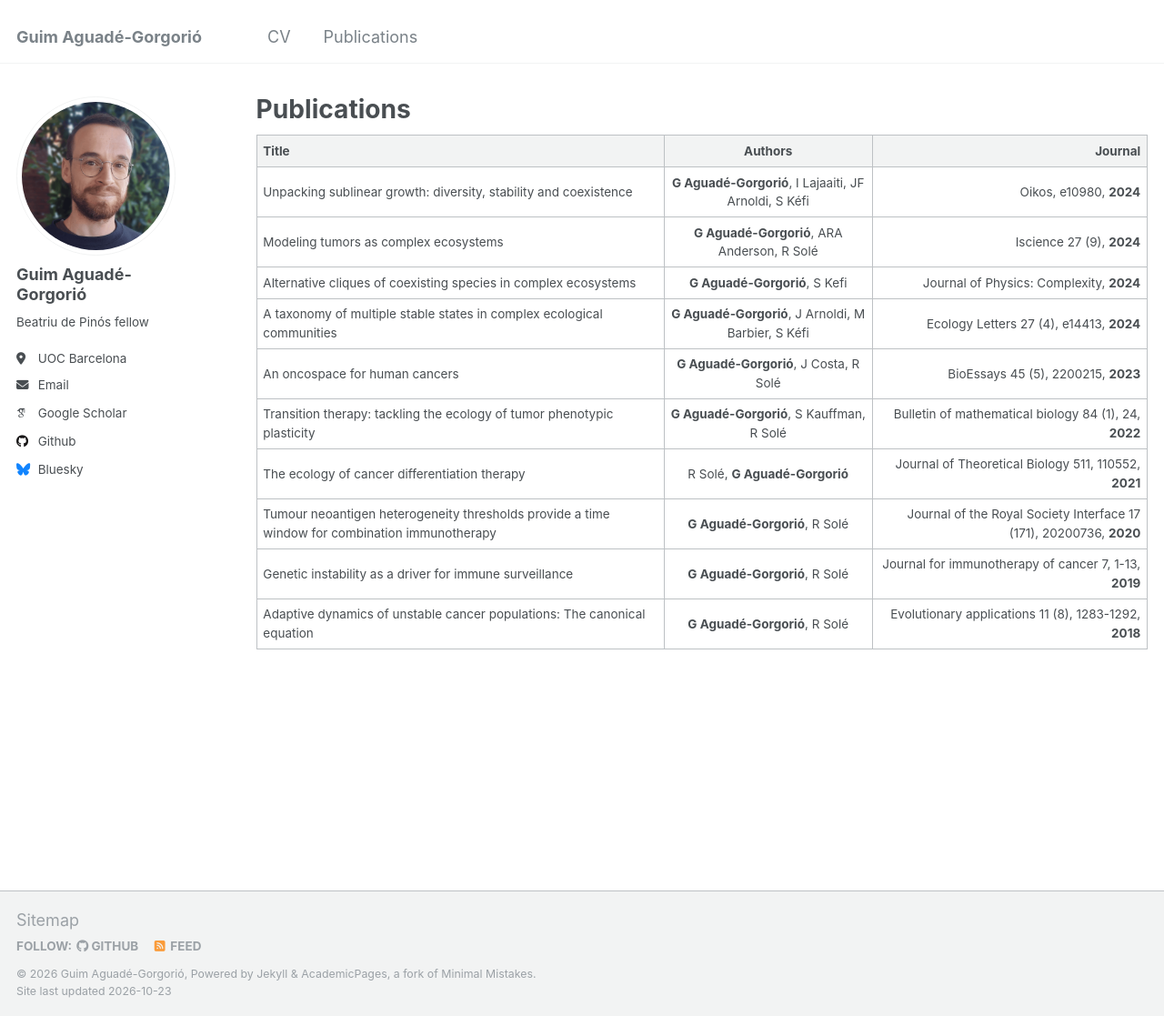
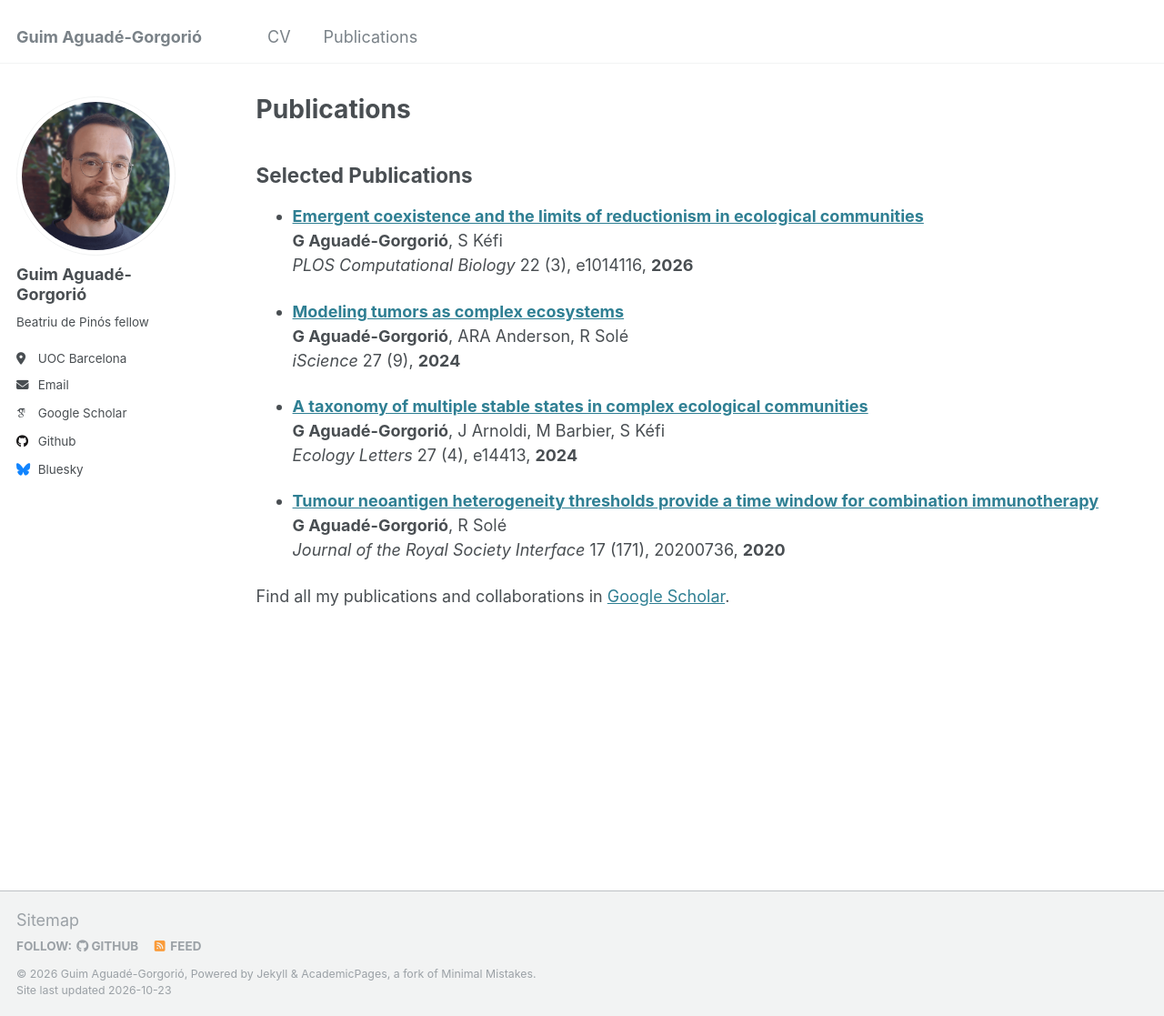
Before and after one commit to GuimAguade/GuimAguade.github.io, a Jekyll site: the page built from _pages/publications.md, in a window 1280 px wide and 1117 px high. Shown: the whole window at 91% size. Built offline with Jekyll 4.4.1, drawn with Linux system fonts in a browser that asks for light colours; some web fonts are replaced.

Commit message:
Update publications.md

```diff
--- a/_pages/publications.md
+++ b/_pages/publications.md
@@ -7,16 +7,22 @@ author_profile: true
 
 {% include base_path %}
 
+## Selected Publications
 
-| Title | Authors | Journal |
-|:--------|:-------:|--------:|
-| Unpacking sublinear growth: diversity, stability and coexistence | **G Aguadé‐Gorgorió**, I Lajaaiti, JF Arnoldi, S Kéfi | Oikos, e10980, **2024** |
-| Modeling tumors as complex ecosystems | **G Aguadé-Gorgorió**, ARA Anderson, R Solé | Iscience 27 (9), **2024** |
-| Alternative cliques of coexisting species in complex ecosystems | **G Aguadé-Gorgorió**, S Kefi | Journal of Physics: Complexity, **2024** |
-| A taxonomy of multiple stable states in complex ecological communities | **G Aguadé‐Gorgorió**, J Arnoldi, M Barbier, S Kéfi | Ecology Letters 27 (4), e14413, **2024** |
-| An oncospace for human cancers | **G Aguadé‐Gorgorió**, J Costa, R Solé | BioEssays 45 (5), 2200215, **2023** |
-| Transition therapy: tackling the ecology of tumor phenotypic plasticity | **G Aguadé-Gorgorió**, S Kauffman, R Solé | Bulletin of mathematical biology 84 (1), 24, **2022** |
-| The ecology of cancer differentiation therapy | R Solé, **G Aguadé-Gorgorió** | Journal of Theoretical Biology 511, 110552, **2021** |
-| Tumour neoantigen heterogeneity thresholds provide a time window for combination immunotherapy |  **G Aguadé-Gorgorió**, R Solé | Journal of the Royal Society Interface 17 (171), 20200736, **2020** |
-| Genetic instability as a driver for immune surveillance |  **G Aguadé-Gorgorió**, R Solé | Journal for immunotherapy of cancer 7, 1-13, **2019** |
-| Adaptive dynamics of unstable cancer populations: The canonical equation |  **G Aguadé-Gorgorió**, R Solé | Evolutionary applications 11 (8), 1283-1292, **2018** |
+- [**Emergent coexistence and the limits of reductionism in ecological communities**](https://journals.plos.org/ploscompbiol/article?id=10.1371/journal.pcbi.1014116)<br>
+  **G Aguadé-Gorgorió**, S Kéfi<br>
+  *PLOS Computational Biology* 22 (3), e1014116, **2026**
+
+- [**Modeling tumors as complex ecosystems**](https://www.cell.com/iscience/fulltext/S2589-0042%2824%2901924-2)<br>
+  **G Aguadé-Gorgorió**, ARA Anderson, R Solé<br>
+  *iScience* 27 (9), **2024**
+
+- [**A taxonomy of multiple stable states in complex ecological communities**](https://onlinelibrary.wiley.com/doi/full/10.1111/ele.14413)<br>
+  **G Aguadé-Gorgorió**, J Arnoldi, M Barbier, S Kéfi<br>
+  *Ecology Letters* 27 (4), e14413, **2024**
+
+- [**Tumour neoantigen heterogeneity thresholds provide a time window for combination immunotherapy**](https://royalsocietypublishing.org/rsif/article/17/171/20200736/36189/Tumour-neoantigen-heterogeneity-thresholds-provide)<br>
+  **G Aguadé-Gorgorió**, R Solé<br>
+  *Journal of the Royal Society Interface* 17 (171), 20200736, **2020**
+
+Find all my publications and collaborations in [Google Scholar](https://scholar.google.com/citations?user=gY_eSF4AAAAJ&hl=es&oi=ao).
```
